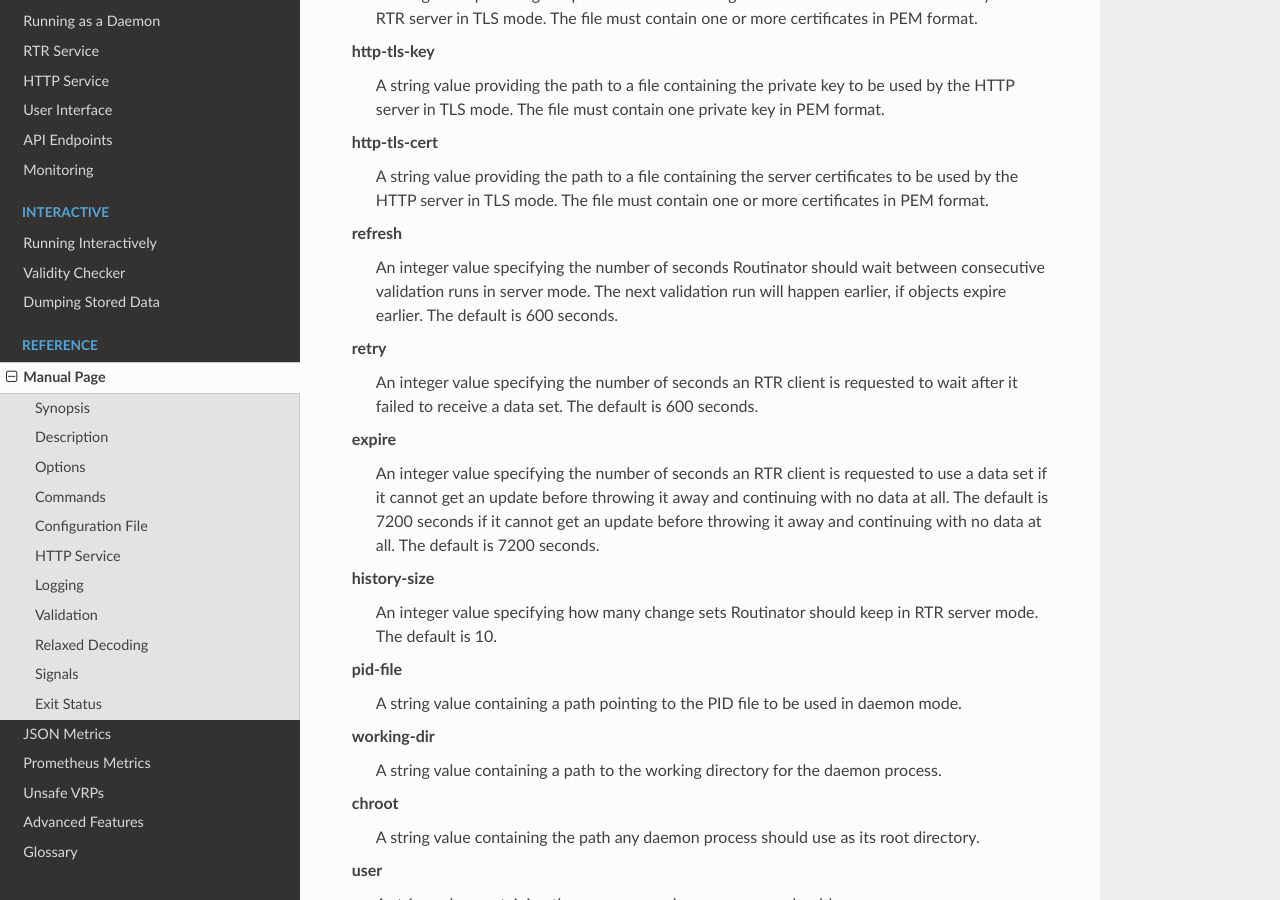
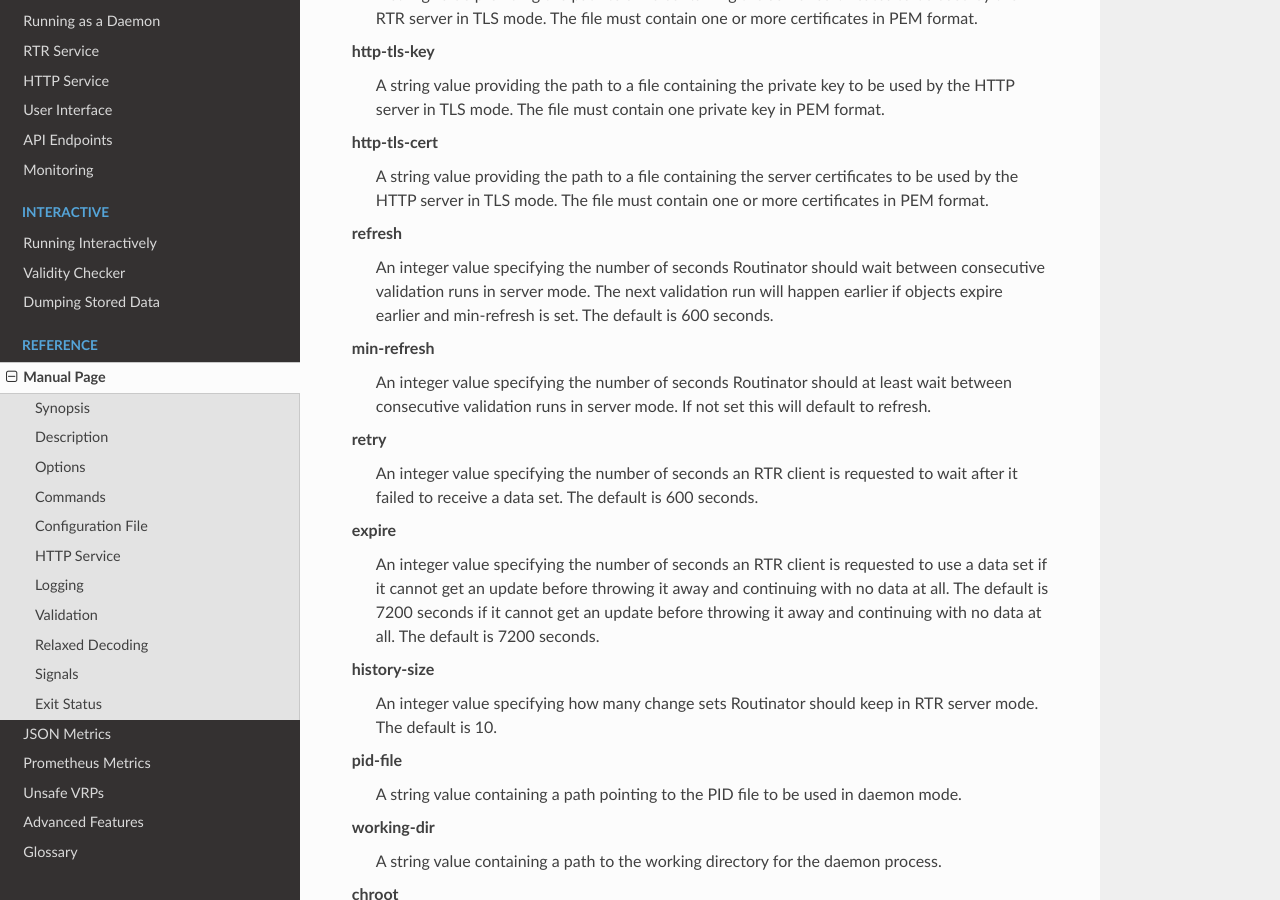
Before and after one commit to NLnetLabs/routinator, a Sphinx documentation site: the page built from doc/manual/source/manual-page.rst, in a window 1280 px wide and 900 px high, scrolled down 24066 px. Built offline with Sphinx 7.4.7 and the Read the Docs theme 3.1.0, drawn with Linux system fonts in a browser that asks for light colours.

Commit message:
Update documentation

```diff
--- a/doc/manual/source/manual-page.rst
+++ b/doc/manual/source/manual-page.rst
@@ -1331,8 +1331,13 @@ All values can be overridden via the command line options.
       refresh
             An integer value specifying the number of seconds Routinator
             should wait between consecutive validation runs in server mode.
-            The next validation run will happen earlier, if objects expire
-            earlier. The default is 600 seconds.
+            The next validation run will happen earlier if objects expire
+            earlier and min-refresh is set. The default is 600 seconds.
+
+      min-refresh
+            An integer value specifying the number of seconds Routinator
+            should at least wait between consecutive validation runs in server
+            mode. If not set this will default to refresh.
 
       retry
             An integer value specifying the number of seconds an RTR client
```
